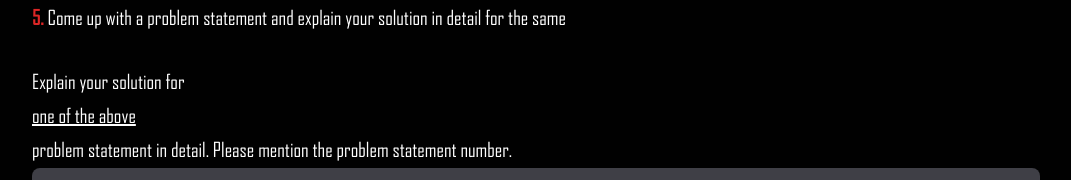
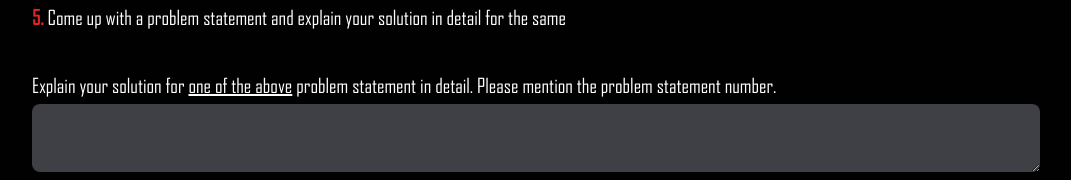
Before and after one commit to shreyaskaundinya/hallothon-website, a Next.js app: page /register in a window 1280 px wide. Shown: the part 1259-1439 px from the top of the page, without its empty margins (104-1175 px from the left). Built offline with nearby package versions, Linux system fonts and the light colour scheme; no server answers; a web font is replaced by a local one.

Commit message:
Minor Shashank created bug fixes
I have to everything

```diff
--- a/src/components/Prizepool.js
+++ b/src/components/Prizepool.js
@@ -151,7 +151,7 @@ function InfoCard(props) {
         <div className='relative p-2 sm:scale-100'>
             <SpiderBorder />
             <div className='absolute top-0 left-0 right-0 bottom-4 grid place-items-center'>
-                <div className='prizepoolbox w-2/3 sm:w-3/4'>
+                <div className='prizepoolbox w-2/3 sm:w-3/4 bg-[#181818]'>
                     <div className='text-step-1 sm:text-step-2 font-agency font-bold'>
                         {props.heading}
                     </div>
--- a/src/components/RegistrationForm.js
+++ b/src/components/RegistrationForm.js
@@ -323,7 +323,7 @@ function RegistrationForm() {
                     <br></br>
                     <span><span className='text-red-600 font-bold'>5.</span> Come up with a problem statement and explain your solution in detail for the same</span>
                     <br></br>
-                    Explain your solution for <u>one of the above</u> problem statement in detail. Please mention the problem statement number.
+                    <span>Explain your solution for <span className='underline'>one of the above</span> problem statement in detail. Please mention the problem statement number.</span>
                     <textarea
                         required
                         type='text'
```
